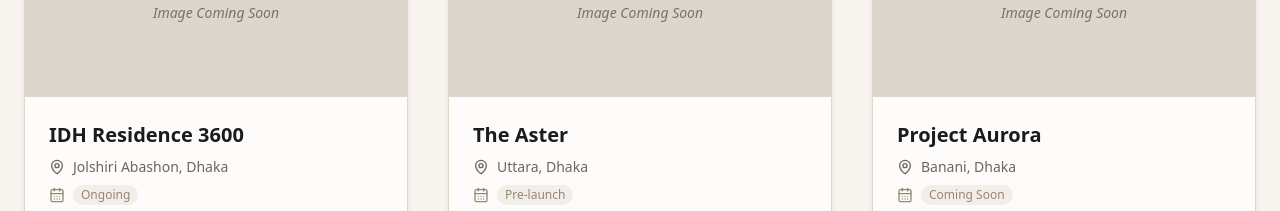
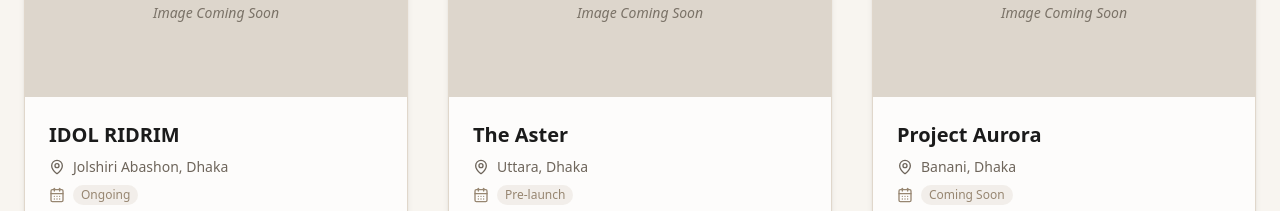
Before and after one commit to nbinmostafa/idol-dream-home-website, a React (Vite) app in the folder idol-dream-homes/: page /projects in a window 1280 px wide. Shown: the part 2100-2311 px from the top of the page. Built offline with nearby package versions, Linux system fonts and the light colour scheme.

Commit message:
Update ProjectsGrid.jsx

```diff
--- a/idol-dream-homes/src/Components/ProjectsPage/ProjectsGrid.jsx
+++ b/idol-dream-homes/src/Components/ProjectsPage/ProjectsGrid.jsx
@@ -4,7 +4,7 @@ import { motion, AnimatePresence } from "framer-motion";
 
 const allProjects = [
   {
-    name: "IDH Residence 3600",
+    name: "IDOL RIDRIM",
     location: "Jolshiri Abashon, Dhaka",
     status: "Ongoing",
     description:
```
